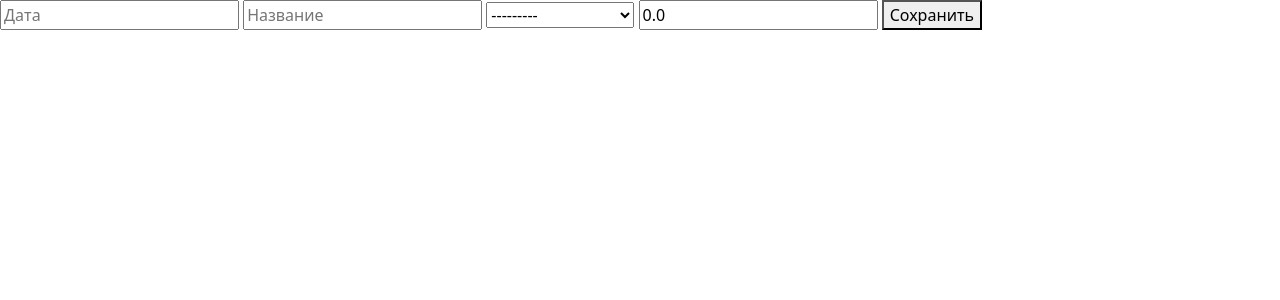
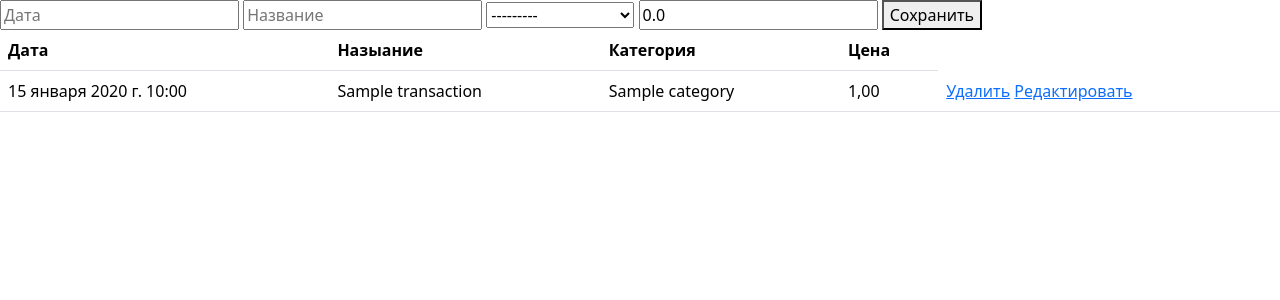
Before and after one commit to Vnsh458/My-money, a Django app: page / in a window 1280 px wide. Shown: the part 56-356 px from the top of the page. Run offline with Django 4.2, Linux system fonts and the light colour scheme; tables that the repository leaves empty hold one stand-in row (values such as "Sample post").

Commit message:
add table with data from db and add delete button

```diff
--- a/templates/index.html
+++ b/templates/index.html
@@ -37,38 +37,6 @@
 		</div>
 	</nav>
 
-	<!--
-	<table class="table">
-		<thead>
-			<tr>
-				<th scope="col">Дата</th>
-				<th scope="col">Название</th>
-				<th scope="col">Категория</th>
-				<th scope="col">Трата</th>
-			</tr>
-		</thead>
-		<tbody>
-			<tr>
-				<th scope="row">1</th>
-				<td>Mark</td>
-				<td>Otto</td>
-				<td>@mdo</td>
-			</tr>
-			<tr>
-				<th scope="row">2</th>
-				<td>Jacob</td>
-				<td>Thornton</td>
-				<td>@fat</td>
-			</tr>
-			<tr>
-				<th scope="row">3</th>
-				<td colspan="2">Larry the Bird</td>
-				<td>@twitter</td>
-			</tr>
-		</tbody>
-	</table>
--->
-
 	<form action="" method="post">
 		{% csrf_token %}
 
@@ -80,6 +48,30 @@
 		<button type="submit">Сохранить</button>
 	</form>
 
+	<table class="table">
+		<thead>
+			<tr>
+				<th>Дата</th>
+				<th>Назыание</th>
+				<th>Категория</th>
+				<th>Цена</th>
+			</tr>
+		</thead>
+		<tbody>
+			{% for transaction in transactions %}
+			<tr>
+				<td>{{transaction.date}}</td>
+				<td>{{transaction.name}}</td>
+				<td>{{transaction.category}}</td>
+				<td>{{transaction.expenses}}</td>
+				<td>
+					<a href="{% url 'transaction:delete' transaction_id=transaction.id %}">Удалить</a>
+					<a href="{% url 'transaction:update' transaction_id=transaction.id %}">Редактировать</a>
+				</td>
+			</tr>
+			{% endfor %}
+		</tbody>
+	</table>
 
 	<script src="https://cdn.jsdelivr.net/npm/bootstrap@5.3.2/dist/js/bootstrap.bundle.min.js"
 		integrity="sha384-C6RzsynM9kWDrMNeT87bh95OGNyZPhcTNXj1NW7RuBCsyN/o0jlpcV8Qyq46cDfL"
--- a/transaction/views.py
+++ b/transaction/views.py
@@ -1,5 +1,6 @@
-from django.shortcuts import render
+from django.shortcuts import redirect, render
 from rest_framework.viewsets import ModelViewSet
+from django.views.generic import DeleteView
 
 from .serializers import OrderSerializer
 from .models import Transaction
@@ -18,11 +19,34 @@ def start_page(request):
 	form = TransactionForm()
 
 	data = {
+		'transactions': Transaction.objects.all(),
 		'form': form,
-		'error': error
+		'error': error,
 	}
 	return render(request, 'index.html', data)
+
+
+def show_sopping_list(request):
+	return(request, 'shopping_list.html')
+
 
 class TransactionView(ModelViewSet):
 	queryset = Transaction.objects.all()
 	serializer_class = OrderSerializer
+
+
+'''class NewDeleteView(DeleteView):
+	model = Transaction
+	success_url = 'index.html'
+	template_name = 'index.html'''
+
+
+def delete(request, transaction_id):
+	transaction = Transaction.objects.get(id=transaction_id)
+	transaction.delete()
+	return redirect('/')
+
+def update(request, transaction_id):
+	transaction = Transaction.objects.get(id=transaction_id)
+	transaction.delete()
+	return redirect('start_page')
```
Also changed, not shown: transaction/urls.py (added, +12 -0 lines).
